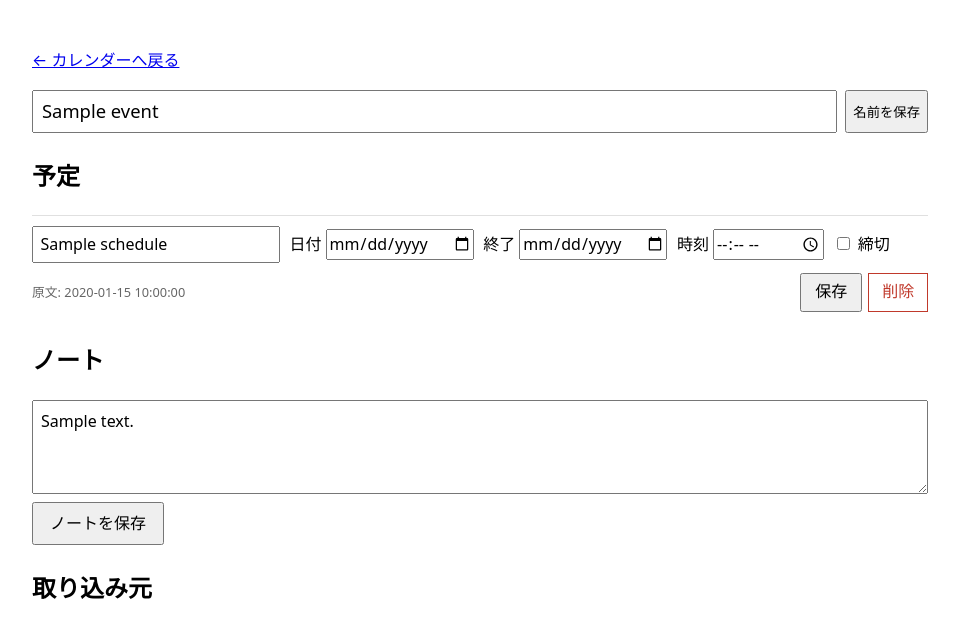
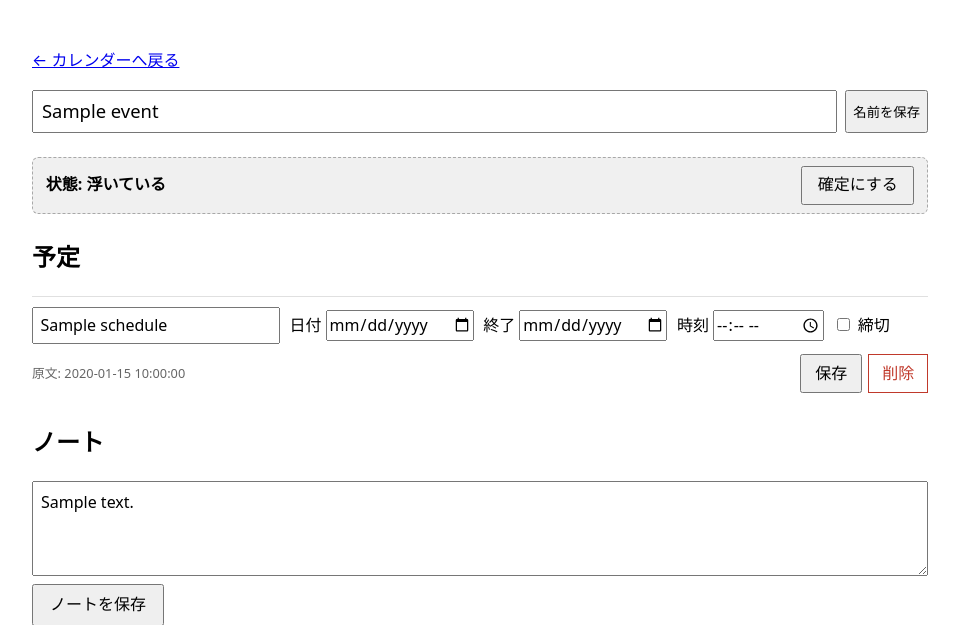
Before and after one commit to shugorun/calendar, a FastAPI app: template app/templates/event.html in a window 1280 px wide. Shown: the top 625 px of the page, without its empty margins (160-1119 px from the left). Run offline with FastAPI, Linux system fonts and the light colour scheme; the template is opened without the code that fills it: most values are stand-ins (such as "Sample title", 1, 10 or a date in 2020).

Commit message:
Add commit-axis toggle on the event detail page
浮いている↔確定を往復で切り替えるトグルをイベント詳細ページに追加。
日付の有無に依らず確定できる（コミット軸 ⊥ 日時の確かさ軸）。
カレンダーのチップ表示（破線↔実線）は既存のまま連動する。

Co-Authored-By: Claude Opus 4.8 (1M context) <noreply@anthropic.com>

```diff
--- a/app/main.py
+++ b/app/main.py
@@ -128,6 +128,16 @@ def edit_event(event_id: int, title: str = Form(...)) -> RedirectResponse:
     return RedirectResponse(url=f"/events/{event_id}", status_code=303)
 
 
+@app.post("/events/{event_id}/commit")
+def set_commit_state_route(event_id: int, state: str = Form(...)) -> RedirectResponse:
+    conn = connect()
+    try:
+        repository.set_commit_state(conn, event_id, state)
+    finally:
+        conn.close()
+    return RedirectResponse(url=f"/events/{event_id}", status_code=303)
+
+
 @app.get("/events/{event_id}/image")
 def event_image(event_id: int) -> Response:
     conn = connect()
--- a/app/repository.py
+++ b/app/repository.py
@@ -200,6 +200,17 @@ def update_event_title(conn: sqlite3.Connection, event_id: int, title: str) -> N
     conn.commit()
 
 
+COMMIT_STATES = ("floating", "committed")
+
+
+def set_commit_state(conn: sqlite3.Connection, event_id: int, state: str) -> None:
+    """イベントのコミット軸を設定する（往復可能。CONTEXT: 確定↔浮いている）。"""
+    if state not in COMMIT_STATES:
+        raise ValueError(f"未知のコミット状態: {state!r}（{COMMIT_STATES} のいずれか）")
+    conn.execute("UPDATE events SET commit_state = ? WHERE id = ?", (state, event_id))
+    conn.commit()
+
+
 def delete_event(conn: sqlite3.Connection, event_id: int) -> None:
     """イベントを削除する。配下の予定も ON DELETE CASCADE で消える。"""
     conn.execute("DELETE FROM events WHERE id = ?", (event_id,))
--- a/app/static/style.css
+++ b/app/static/style.css
@@ -192,6 +192,41 @@ main {
   padding: 0.3rem 0.5rem;
 }
 
+/* --- コミット軸（浮いている↔確定）。チップの破線/実線と対応させる。 --- */
+.commit-bar {
+  display: flex;
+  align-items: center;
+  gap: 0.8rem;
+  margin: 0 0 1.5rem;
+  padding: 0.5rem 0.8rem;
+  border-radius: 0.4rem;
+  border: 1px solid color-mix(in srgb, currentColor 30%, transparent);
+}
+
+.commit-bar.floating {
+  border-style: dashed;
+  background: color-mix(in srgb, currentColor 6%, transparent);
+}
+
+.commit-bar.committed {
+  border-color: #2d7ef7;
+  background: color-mix(in srgb, #2d7ef7 10%, transparent);
+}
+
+.commit-label {
+  font-weight: 600;
+}
+
+.commit-toggle {
+  margin-left: auto;
+}
+
+.commit-toggle button {
+  font: inherit;
+  padding: 0.3rem 0.9rem;
+  cursor: pointer;
+}
+
 .sched-form {
   display: flex;
   align-items: center;
--- a/app/templates/event.html
+++ b/app/templates/event.html
@@ -14,6 +14,22 @@
         <input id="title" name="title" value="{{ event.title }}" aria-label="イベント名" />
         <button type="submit">名前を保存</button>
       </form>
+
+      <div class="commit-bar {{ event.commit_state }}">
+        <span class="commit-label">
+          状態: {% if event.commit_state == 'committed' %}確定{% else %}浮いている{% endif %}
+        </span>
+        <form method="post" action="/events/{{ event.id }}/commit" class="commit-toggle">
+          <input
+            type="hidden"
+            name="state"
+            value="{% if event.commit_state == 'committed' %}floating{% else %}committed{% endif %}"
+          />
+          <button type="submit">
+            {% if event.commit_state == 'committed' %}確定を取り消す{% else %}確定にする{% endif %}
+          </button>
+        </form>
+      </div>
 
       <h2>予定</h2>
       {% for s in event.schedules %}
```
Also changed, not shown: CONTEXT.md (+1 -1 lines), tests/test_repository_edit.py (+41 -0 lines).
